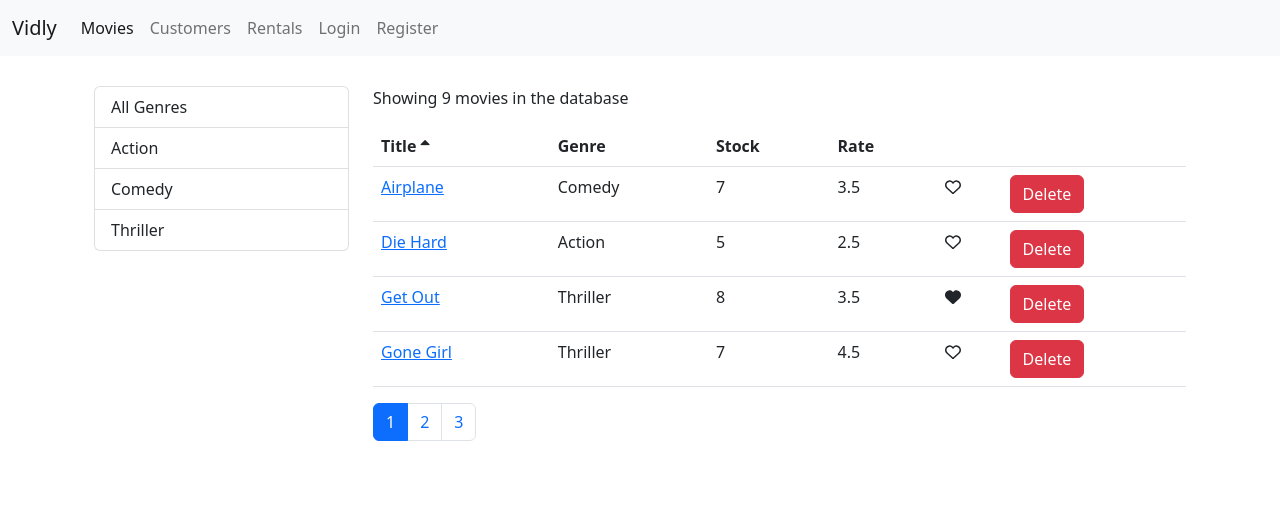
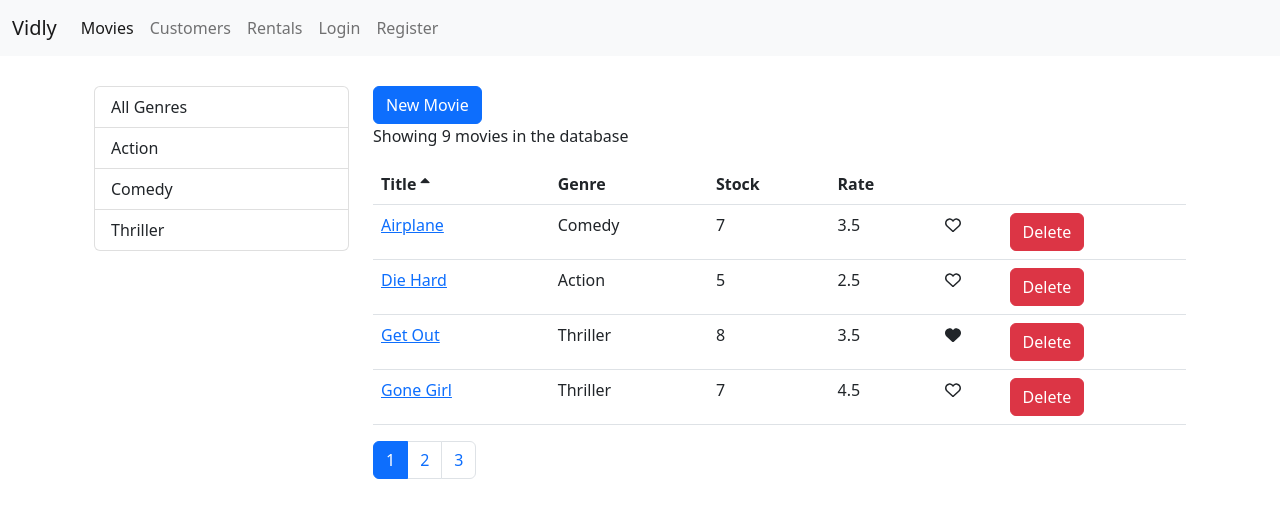
Before and after one commit to zalogarciam/vidly, a React (Create React App) app in the folder vidlyu/: page /movies in a window 1280 px wide. Shown: the top 518 px of the page. Built offline with nearby package versions, Linux system fonts and the light colour scheme.

Commit message:
added new movie form

```diff
--- a/vidlyu/src/App.js
+++ b/vidlyu/src/App.js
@@ -9,6 +9,7 @@ import MovieForm from "./components/movieForm";
 import LoginForm from "./components/loginForm";
 import "./App.css";
 import RegisterForm from "./components/registerForm";
+import NewMovieForm from "./components/newMovieForm";
 
 function App() {
   return (
@@ -18,6 +19,7 @@ function App() {
         <Routes>
           <Route path="/login" element={<LoginForm></LoginForm>}></Route>
           <Route path="/movies/:id" element={<MovieForm></MovieForm>}></Route>
+          <Route path="/movies/new" element={<NewMovieForm></NewMovieForm>}></Route>
           <Route path="/movies" element={<Movie />}></Route>
           <Route path="/customers" element={<Customer />}></Route>
           <Route path="/rentals" element={<Rental />}></Route>
--- a/vidlyu/src/components/movie.jsx
+++ b/vidlyu/src/components/movie.jsx
@@ -6,6 +6,7 @@ import { paginate } from "../utils/paginate";
 import ListGroup from "./common/listGroup";
 import _ from "lodash";
 import MoviesTable from "./moviesTable";
+import { Link, Navigate, useNavigate } from "react-router-dom";
 
 class Movie extends Component {
   state = {
@@ -69,11 +70,13 @@ class Movie extends Component {
     return { totalCount: filtered.length, data: movies };
   };
 
+  handleNewMovie = () => {};
+
   render() {
     const { length: count } = this.state.movies;
     const { length: genresCount } = this.state.genres;
     const { pageSize, currentPage, selectedGenre, sortColumn } = this.state;
-
+    const { navigation } = this.props;
     if (count == 0) return <p>There are no movies in the database</p>;
 
     const { totalCount, data: movies } = this.getPageData();
@@ -88,7 +91,15 @@ class Movie extends Component {
               onItemSelect={this.handleGenreSelect}
             ></ListGroup>
           </div>
+
           <div className="col-9">
+            <div>
+              {
+                <button className="btn btn-primary" onClick={navigation}>
+                  New Movie
+                </button>
+              }
+            </div>
             <p> Showing {totalCount} movies in the database</p>
             <MoviesTable
               movies={movies}
--- /dev/null
+++ b/vidlyu/src/components/newMovieForm.jsx
@@ -0,0 +1,11 @@
+import { useNavigate, useParams } from "react-router-dom";
+
+const NewMovieForm = () => {
+  return (
+    <div>
+      <h1>Movie Form </h1>
+    </div>
+  );
+};
+
+export default NewMovieForm;
```
